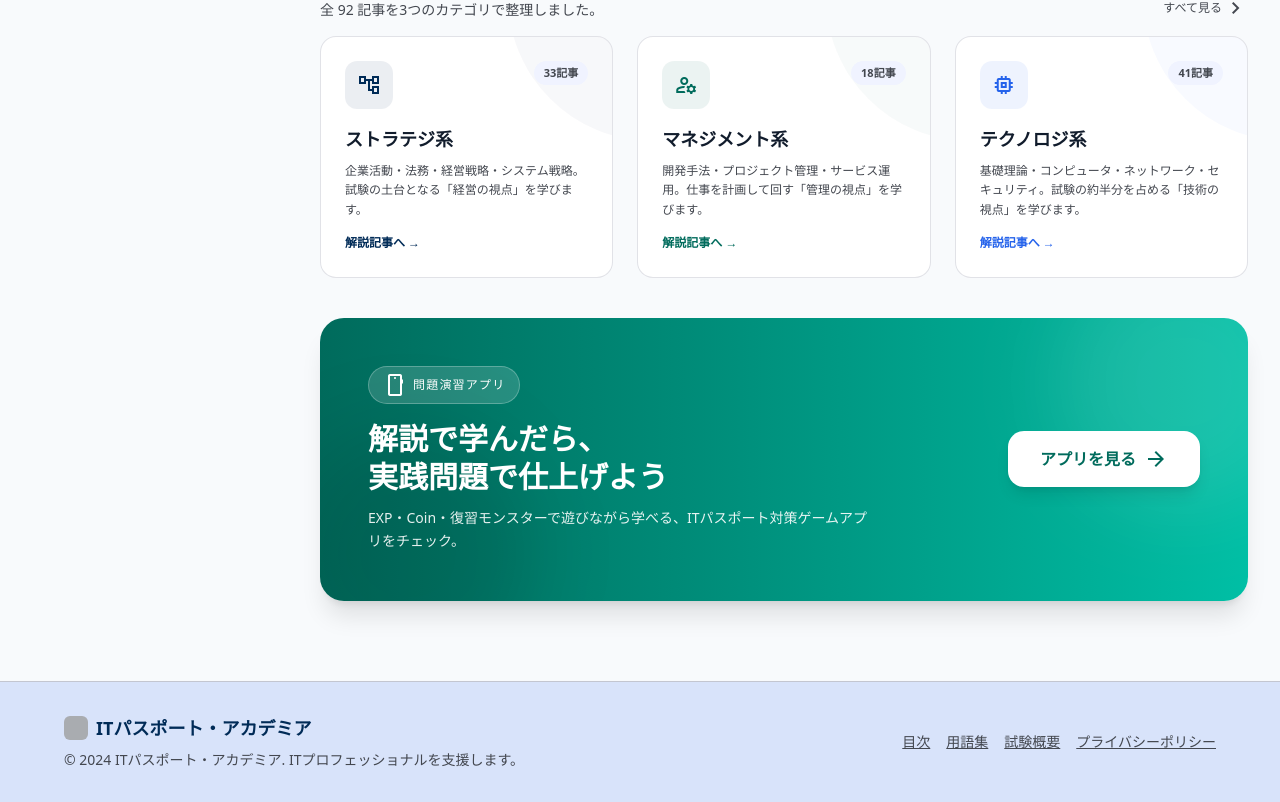
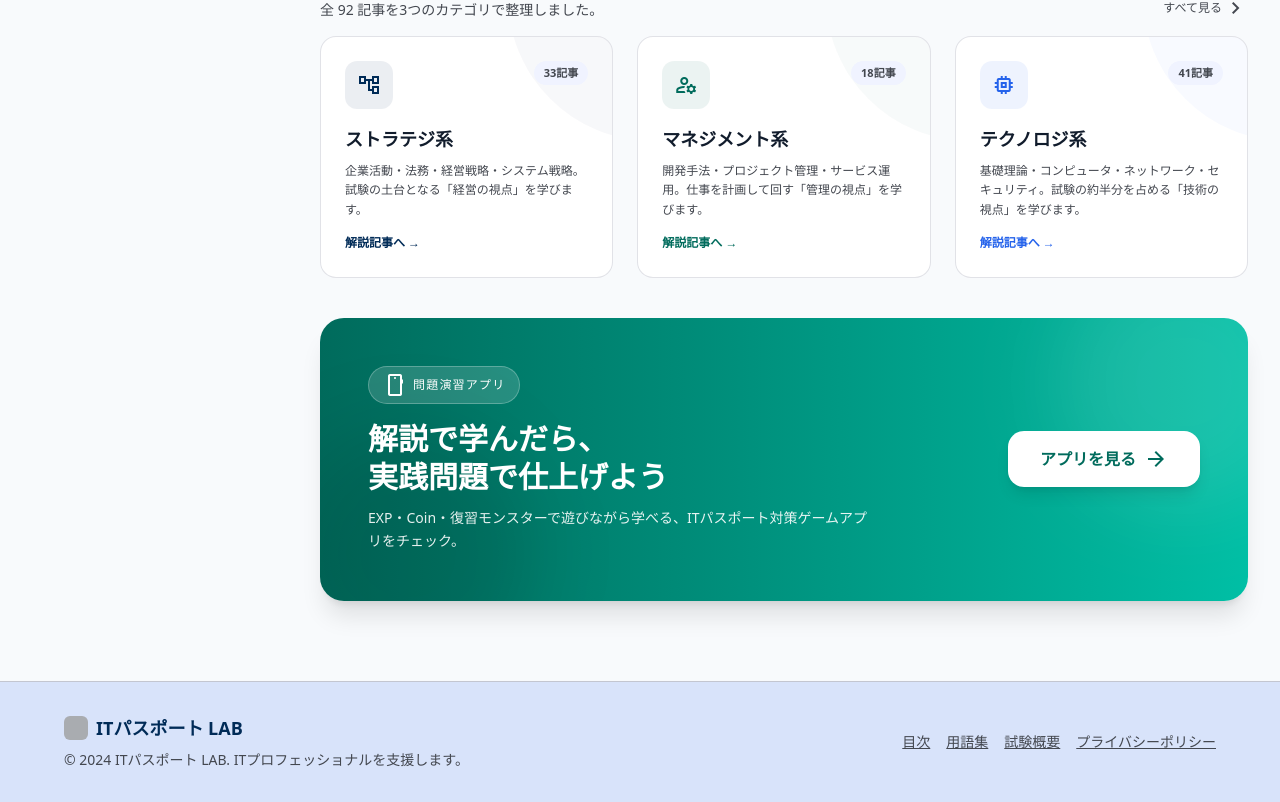
Before and after one commit to masayukiyamazaki0601/itpass-mentor-site, a React (Vite) app: page / in a window 1280 px wide. Shown: the part 1202-2004 px from the top of the page. Built offline with nearby package versions, Linux system fonts and the light colour scheme; grey boxes are pictures that could not be loaded.

Commit message:
fix: remaining occurences of academia

```diff
--- a/src/components/Footer.tsx
+++ b/src/components/Footer.tsx
@@ -13,13 +13,13 @@ export const Footer: React.FC<FooterProps> = ({ setActiveTab }) => {
           <div className="font-bold text-lg text-[#002b57] mb-2 flex items-center gap-2">
             <img
               src="https://lh3.googleusercontent.com/aida/AP1WRLtS7dvXPpaP9BeH0BlKgG87EOrJI3T6tgY3piQfc-Pt5HYS-xBzsVp57dNoSTSiHZnTnux1bKR43DOwClQAqMaWDizQRkCw4fWhqPs0RHcNfUImMfHyo3yUswdsanShgHJ5rzzejm1AG-MaEKy7we3XjEDs0U7WRA31yqPTYrnzEdLh1UzDnrs6ueIC-y-Ofutn_F32KsoAXmmlCKwEIrv454Ss1bkfvECU3tHV2E1cVEWE1rT0FcmgcV7Z"
-              alt="ITパスポート・アカデミア Logo"
+              alt="ITパスポート LAB Logo"
               className="w-6 h-6 rounded-md opacity-80"
             />
-            <span>ITパスポート・アカデミア</span>
+            <span>ITパスポート LAB</span>
           </div>
           <p className="text-sm text-[#43474f]">
-            © 2024 ITパスポート・アカデミア. ITプロフェッショナルを支援します。
+            © 2024 ITパスポート LAB. ITプロフェッショナルを支援します。
           </p>
         </div>
 
```
